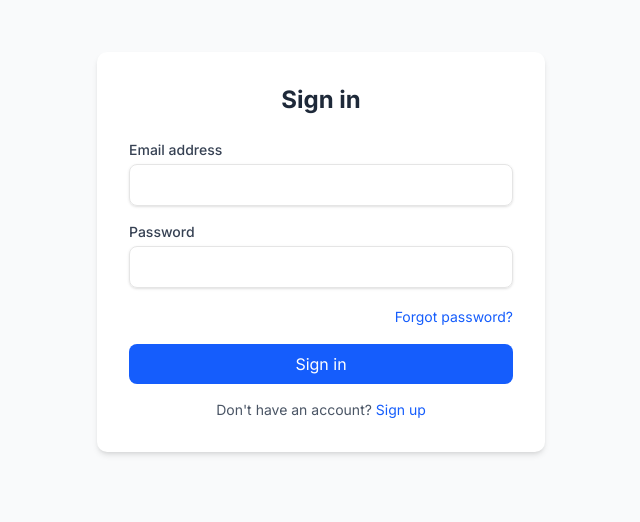
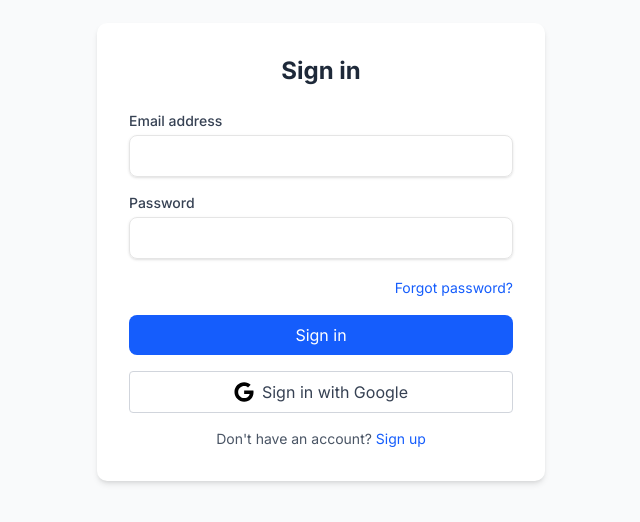
Before and after one commit to kiwzdev/mini-blog-cms, a Next.js app: page /auth/sign-in in a window 1280 px wide. Shown: the part 148-670 px from the top of the page, without its empty margins (319-959 px from the left). Built offline with nearby package versions, Linux system fonts and the light colour scheme; no server answers.

Commit message:
feat: Add Google sign in button to sign in page

```diff
--- a/src/app/auth/sign-in/page.tsx
+++ b/src/app/auth/sign-in/page.tsx
@@ -102,6 +102,21 @@
           >
             Sign in
           </button>
+          <button
+            type="button"
+            onClick={() => signIn("google")}
+            className="w-full flex items-center justify-center gap-2 bg-white border border-gray-300 text-gray-700 py-2 rounded"
+          >
+            <svg
+              xmlns="http://www.w3.org/2000/svg"
+              viewBox="0 0 488 512"
+              width="20"
+              height="20"
+            >
+              <path d="M488 261.8C488 403.3 391.1 504 248 504 110.8 504 0 393.2 0 256S110.8 8 248 8c66.8 0 123 24.5 166.3 64.9l-67.5 64.9C258.5 52.6 94.3 116.6 94.3 256c0 86.5 69.1 156.6 153.7 156.6 98.2 0 135-70.4 140.8-106.9H248v-85.3h236.1c2.3 12.7 3.9 24.9 3.9 41.4z" />
+            </svg>
+            Sign in with Google
+          </button>
         </form>
 
         <p className="mt-4 text-sm text-center text-gray-600 dark:text-gray-300">
```
